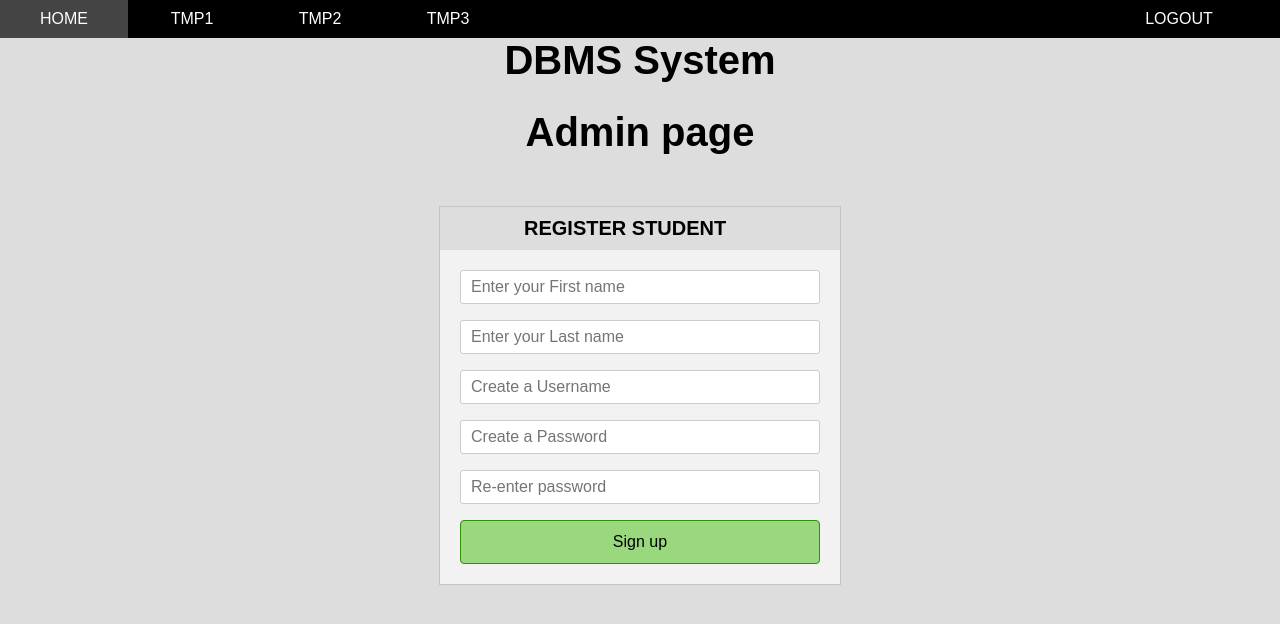
After one commit to ppkavinda/dbms-assignment, a PHP site: page /admin.php in a window 1280 px wide. The commit adds this page. Shown: the top 624 px of the page. Run offline with PHP 8.4, Linux system fonts and the light colour scheme.

Commit message:
created admin and student pages

```diff
--- /dev/null
+++ b/admin.php
@@ -0,0 +1,56 @@
+<?php
+session_start();
+ ?>
+ <!DOCTYPE html>
+ <html>
+ <head>
+     <meta charset="utf-8">
+     <title>DBMS- database system</title>
+     <link rel="stylesheet" href="css/form.css?modified=02209">
+     <link rel="stylesheet" href="css/test.css?modified=0211009">
+     <link rel="stylesheet" href="css/tab.css?modified=020209">
+     <link rel="stylesheet" href="css/navbar.css?modified=02209">
+ </head>
+ <body>
+     <ul class="navbar">
+         <li class="navli activenav" onclick="active(this);"><a href="#">home</a></li>
+         <li class="navli" onclick="active(this);"><a href="#">tmp1</a></li>
+         <li class="navli" onclick="active(this);"><a href="#">tmp2</a></li>
+         <li class="navli" onclick="active(this);"><a href="#">tmp3</a></li>
+         <li class="space" onclick="active(this);"><a href="#">space</a></li>
+         <li class="navli" id="logout"><a href="#">logout</a></li>
+     </ul>
+     <h1>DBMS System</h1>
+     <h1>Admin page</h1>
+     <div class="container-main">
+         <div id="signup" class="tabcontent">
+             <ul class="tab tabani">
+                 <li class="tabLi" ><a id="default" class="tablink" >Register Student</a></li>
+             </ul>
+             <form action="signup_control.php" method="post">
+                 <p>
+                     <label for="sign-fname">First Name:</label>
+                     <input type="name" name="fname" id="sign-fname" placeholder="Enter your First name" required>
+                 </p>
+                 <p>
+                     <label for="sign-lname">Last Name:</label>
+                     <input type="text" name="lname" id="sign-lname" placeholder="Enter your Last name" required>
+                 </p>
+                 <p>
+                     <label for="sign-username">Username:</label>
+                     <input type="text" name="username" id="sign-username" placeholder="Create a Username" required>
+                 </p>
+                 <p>
+                     <label for="sign-password">Password:</label>
+                     <input type="password" name="password" id="sign-password" placeholder="Create a Password" required>
+                 </p>
+                 <p>
+                     <label for="sign-password">Re-enter password:</label>
+                     <input type="password" name="password" id="sign-re-password" placeholder="Re-enter password" required>
+                 </p>
+                 <input id="submit" type="submit" name="submit"value="Sign up" onclick="return validatePassword()">
+             </form>
+         </div>
+     </div>
+     </body>
+ </html>
--- a/css/form.css
+++ b/css/form.css
@@ -45,7 +45,8 @@ label{
     vertical-align: middle;
 }
 p{
-    margin-top: 0px;
+    margin-top: 16px;
+    margin-bottom: 16px;
     margin-left: auto;
     position: relative;
 }
--- a/css/tab.css
+++ b/css/tab.css
@@ -5,11 +5,13 @@
     margin-bottom: 20px;
     overflow: hidden;
     background: #ddd;
-    transition: 1s;
+}
+.tabani{
+    transition: .2s;
 }
 .tabLi{
     float: left;
-    width: 50%;
+    width: 100%;
     margin: 0;
     cursor: pointer;
     color: black;
@@ -22,10 +24,10 @@
     font-size: 20px;
     font-weight: bold;
     color: inherit;
+    margin-left: 11%;
 }
 .tabLi:hover{
     color: #838383;
-    transition: .2s;
 }
 #login{
     clear: left;
--- a/index.php
+++ b/index.php
@@ -3,14 +3,14 @@
     <head>
         <meta charset="utf-8">
         <title>DBMS- database system</title>
-        <link rel="stylesheet" href="css/form.css?modified=205209">
+        <link rel="stylesheet" href="css/form.css?modified=20529">
         <link rel="stylesheet" href="css/test.css?modified=2011009">
         <link rel="stylesheet" href="css/tab.css?modified=200209">
         <link rel="stylesheet" href="css/navbar.css?modified=20209">
     </head>
     <body>
         <ul class="navbar">
-            <li class="navli" onclick="active(this);"><a href="#">home</a></li>
+            <li class="navli activenav" onclick="active(this);"><a href="#">home</a></li>
             <li class="navli" onclick="active(this);"><a href="#">tmp1</a></li>
             <li class="navli" onclick="active(this);"><a href="#">tmp2</a></li>
             <li class="navli" onclick="active(this);"><a href="#">tmp3</a></li>
```
Also changed, not shown: login_control.php (+14 -1 lines), student.php (added, +26 -0 lines).
